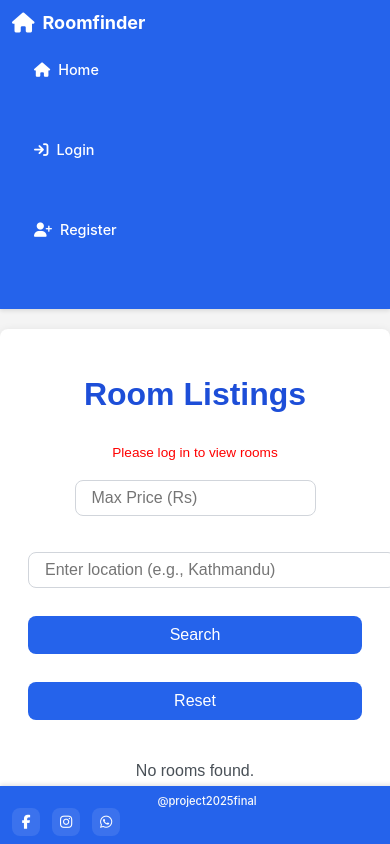
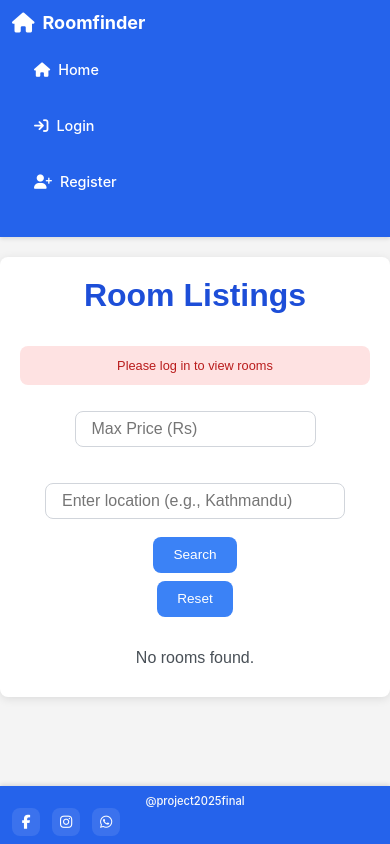
Before and after one commit to Bibek021/room-rental-platform, a React (Create React App) app in the folder frontend/: page / in a window 390 px wide. Built offline with nearby package versions, Linux system fonts and the light colour scheme.

Commit message:
Updated Profile and RoomList CSS

```diff
--- a/frontend/src/pages/Profile.css
+++ b/frontend/src/pages/Profile.css
@@ -1,11 +1,196 @@
-/* Purpose: Styles for Profile page with toast support */
+/* Profile.css */
+/* Purpose: Styles for Profile page with toast support and footer compatibility */
+* {
+  margin: 0;
+  padding: 0;
+  box-sizing: border-box;
+}
+
+/* Ensure the body allows for full content visibility and footer placement */
+html, body {
+  min-height: 100vh;
+  display: flex;
+  flex-direction: column;
+}
+
+/* Main content container */
 .profile-container {
-  padding: 20px;
   max-width: 600px;
-  margin: auto;
+  margin: 2rem auto;
+  padding: 2rem;
+  background: #ffffff;
+  border-radius: 12px;
+  box-shadow: 0 4px 16px rgba(0, 0, 0, 0.1);
+  font-family: 'Inter', -apple-system, BlinkMacSystemFont, 'Segoe UI', Roboto, sans-serif;
+  /* Prevent footer overlap */
+  padding-bottom: 5rem;
+  flex: 1; /* Allow content to take available space */
 }
-.error { color: red; }
-.success { color: green; }
-.profile-input { width: 100%; padding: 8px; margin-bottom: 15px; }
-.button { padding: 10px 20px; }
-.Toastify__toast-container { z-index: 9999; }
+
+/* Error and success message styling */
+.error {
+  background: #fee2e2;
+  color: #b91c1c;
+  padding: 0.75rem;
+  border-radius: 8px;
+  margin-bottom: 1rem;
+  text-align: center;
+  font-size: 0.9rem;
+  font-weight: 500;
+}
+
+.success {
+  background: #d1fae5;
+  color: #065f46;
+  padding: 0.75rem;
+  border-radius: 8px;
+  margin-bottom: 1rem;
+  text-align: center;
+  font-size: 0.9rem;
+  font-weight: 500;
+}
+
+/* Form input styling */
+.profile-input {
+  width: 100%;
+  padding: 0.75rem;
+  border: 1px solid #d1d5db;
+  border-radius: 8px;
+  font-size: 1rem;
+  color: #1a1a1a;
+  margin-bottom: 1rem;
+  transition: border-color 0.2s ease, box-shadow 0.2s ease;
+}
+
+.profile-input:focus {
+  outline: none;
+  border-color: #3b82f6;
+  box-shadow: 0 0 0 3px rgba(59, 130, 246, 0.1);
+}
+
+.profile-input::placeholder {
+  color: #9ca3af;
+}
+
+/* Button styling */
+.button {
+  padding: 0.75rem 1.5rem;
+  background: #3b82f6;
+  color: #ffffff;
+  border: none;
+  border-radius: 8px;
+  font-size: 1rem;
+  font-weight: 500;
+  cursor: pointer;
+  transition: background 0.2s ease, transform 0.1s ease;
+  width: fit-content;
+  margin: 0 auto; /* Center the button */
+}
+
+.button:hover {
+  background: #2563eb;
+}
+
+.button:active {
+  transform: scale(0.98);
+}
+
+.button:focus {
+  outline: none;
+  box-shadow: 0 0 0 3px rgba(59, 130, 246, 0.3);
+}
+
+/* Toast notification styling */
+.Toastify__toast-container {
+  z-index: 9999; /* Maintain high z-index for toasts */
+  font-family: 'Inter', sans-serif;
+}
+
+.Toastify__toast {
+  border-radius: 8px;
+  padding: 0.75rem;
+  font-size: 0.9rem;
+}
+
+.Toastify__toast--success {
+  background: #d1fae5;
+  color: #065f46;
+}
+
+.Toastify__toast--error {
+  background: #fee2e2;
+  color: #b91c1c;
+}
+
+/* Footer styling (assuming a basic footer exists) */
+footer {
+  background: #1a1a1a;
+  color: #ffffff;
+  padding: 1rem;
+  text-align: center;
+  font-size: 0.9rem;
+  width: 100%;
+  position: sticky;
+  bottom: 0;
+  margin-top: auto; /* Push footer to bottom */
+  z-index: 1; /* Lower than toast notifications */
+}
+
+/* Ensure footer content is minimal */
+footer p {
+  margin: 0;
+  padding: 0.5rem 0;
+}
+
+/* Responsive Design */
+@media (max-width: 600px) {
+  .profile-container {
+    margin: 1rem;
+    padding: 1.5rem;
+    padding-bottom: 4rem; /* Adjust for smaller footer */
+  }
+
+  .profile-input {
+    font-size: 0.9rem;
+    padding: 0.65rem;
+  }
+
+  .button {
+    padding: 0.65rem 1.25rem;
+    font-size: 0.9rem;
+  }
+
+  .error,
+  .success {
+    font-size: 0.85rem;
+  }
+
+  footer {
+    font-size: 0.85rem;
+    padding: 0.75rem;
+  }
+}
+
+@media (max-width: 400px) {
+  .profile-container {
+    padding: 1rem;
+    padding-bottom: 3.5rem;
+  }
+
+  .profile-input {
+    font-size: 0.85rem;
+  }
+
+  .button {
+    font-size: 0.85rem;
+  }
+
+  .error,
+  .success {
+    font-size: 0.8rem;
+  }
+
+  footer {
+    font-size: 0.8rem;
+  }
+}
--- a/frontend/src/pages/RoomList.css
+++ b/frontend/src/pages/RoomList.css
@@ -1,5 +1,3 @@
-/* RoomList.css */
-
 .container {
   max-width: 1200px;
   margin: 0 auto;
@@ -68,11 +66,7 @@
 
 .new-listings {
   margin-bottom: 2rem;
-  display: none;
-}
-
-.new-listings.show {
-  display: block;
+  margin-top: 3rem;
 }
 
 .new-listings-title {
@@ -85,62 +79,101 @@
 .slider-container {
   position: relative;
   overflow: hidden;
+  border-radius: 20px;
+  box-shadow: 0 12px 32px rgba(0, 0, 0, 0.15);
+  background: #ffffff;
+  padding: 2rem 0;
+  margin: 0 auto;
+  max-width: 1200px;
 }
 
 .slider-wrapper {
   display: flex;
-  transition: transform 0.5s ease;
-  width: max-content;
+  transition: transform 0.7s cubic-bezier(0.68, -0.55, 0.265, 1.55);
 }
 
 .slider-item {
   flex: 0 0 calc(100% / 3);
+  padding: 1.5rem;
   box-sizing: border-box;
-  padding: 1rem;
+  opacity: 0;
+  transform: translateY(30px);
+  animation: slideReveal 0.6s ease-out forwards;
+  animation-delay: calc(var(--index) * 0.15s);
+}
+
+@keyframes slideReveal {
+  from { opacity: 0; transform: translateY(30px); }
+  to { opacity: 1; transform: translateY(0); }
 }
 
 .slider-link {
   display: block;
-  background-color: #ffffff;
-  border-radius: 12px;
-  box-shadow: 0 4px 12px rgba(0, 0, 0, 0.08);
+  background: linear-gradient(145deg, #ffffff, #f9fafb);
+  border-radius: 16px;
+  box-shadow: 0 8px 24px rgba(0, 0, 0, 0.12);
   overflow: hidden;
-  transition: transform 0.3s ease;
   text-decoration: none;
   color: inherit;
+  transition: transform 0.4s ease, box-shadow 0.4s ease;
 }
 
 .slider-link:hover {
-  transform: translateY(-4px);
+  transform: translateY(-10px);
+  box-shadow: 0 12px 32px rgba(0, 0, 0, 0.2);
 }
 
 .slider-image-wrapper {
   position: relative;
   width: 100%;
-  height: 180px;
+  height: 240px;
   overflow: hidden;
+  border-radius: 16px 16px 0 0;
 }
 
 .slider-image {
   width: 100%;
   height: 100%;
   object-fit: cover;
+  display: block;
+  transition: transform 0.6s ease;
+}
+
+.slider-link:hover .slider-image {
+  transform: scale(1.15) rotate(1deg);
+}
+
+.slider-image-overlay {
+  position: absolute;
+  top: 0;
+  left: 0;
+  width: 100%;
+  height: 100%;
+  background: linear-gradient(to bottom, rgba(0, 0, 0, 0.2), rgba(0, 0, 0, 0.6));
+  transition: opacity 0.4s ease;
+}
+
+.slider-link:hover .slider-image-overlay {
+  opacity: 0.9;
 }
 
 .slider-content {
-  padding: 1rem;
+  padding: 1.5rem;
 }
 
 .slider-title {
-  font-size: 1.25rem;
-  font-weight: 600;
-  margin-bottom: 0.25rem;
+  font-size: 1.5rem;
+  font-weight: 700;
+  color: #1f2937;
+  margin-bottom: 0.75rem;
 }
 
 .slider-price,
 .slider-address {
-  font-size: 0.9rem;
+  font-size: 1rem;
   color: #4b5563;
+  margin-bottom: 0.5rem;
+  line-height: 1.6;
 }
 
 .slider-prev,
@@ -148,42 +181,76 @@
   position: absolute;
   top: 50%;
   transform: translateY(-50%);
-  background: rgba(0, 0, 0, 0.4);
+  background: linear-gradient(135deg, #2563eb, #3b82f6);
   border: none;
-  color: white;
-  font-size: 1.5rem;
-  padding: 0.5rem;
   border-radius: 50%;
+  width: 56px;
+  height: 56px;
+  display: flex;
+  align-items: center;
+  justify-content: center;
   cursor: pointer;
+  transition: background 0.3s ease, transform 0.3s ease, box-shadow 0.3s ease;
   z-index: 10;
 }
 
+.slider-prev:hover,
+.slider-next:hover {
+  background: linear-gradient(135deg, #1d4ed8, #2563eb);
+  transform: scale(1.15);
+  box-shadow: 0 4px 12px rgba(37, 99, 235, 0.4);
+}
+
 .slider-prev {
-  left: 0.5rem;
+  left: 2rem;
 }
 
 .slider-next {
-  right: 0.5rem;
+  right: 2rem;
+}
+
+.chevron {
+  display: block;
+  width: 16px;
+  height: 16px;
+  border: solid #ffffff;
+  border-width: 0 3px 3px 0;
+}
+
+.chevron.left {
+  transform: rotate(135deg);
+}
+
+.chevron.right {
+  transform: rotate(-45deg);
 }
 
 .slider-dots {
   display: flex;
   justify-content: center;
-  gap: 0.5rem;
-  margin-top: 1rem;
+  gap: 1.25rem;
+  margin-top: 2rem;
 }
 
 .slider-dot {
-  width: 10px;
-  height: 10px;
+  width: 16px;
+  height: 16px;
   border-radius: 50%;
   background: #d1d5db;
-  border: none;
+  border: 3px solid #ffffff;
+  box-shadow: 0 2px 6px rgba(0, 0, 0, 0.15);
   cursor: pointer;
+  transition: background 0.3s ease, transform 0.3s ease;
 }
 
 .slider-dot.active {
   background: #2563eb;
+  transform: scale(1.3);
+}
+
+.slider-dot:hover {
+  background: #1d4ed8;
+  transform: scale(1.3);
 }
 
 .room-list {
```
